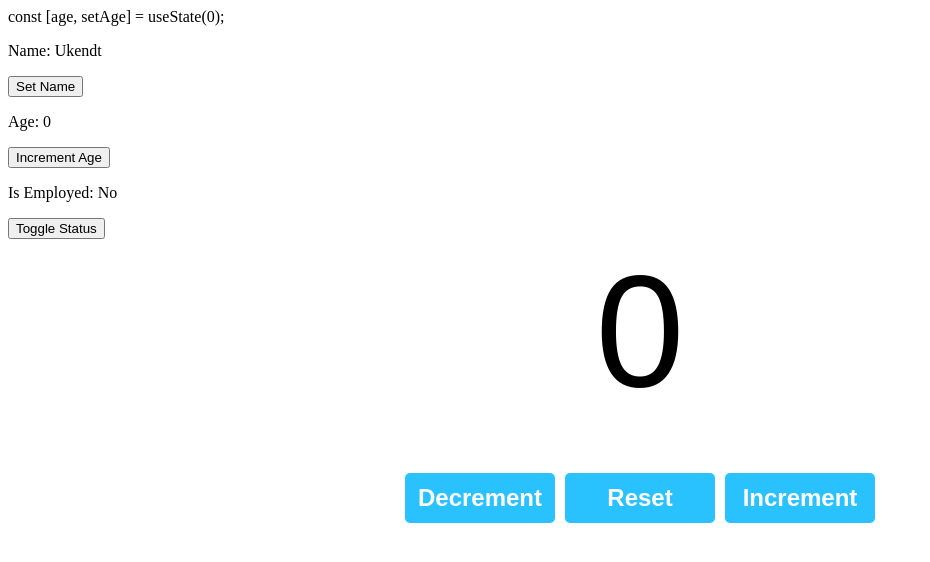
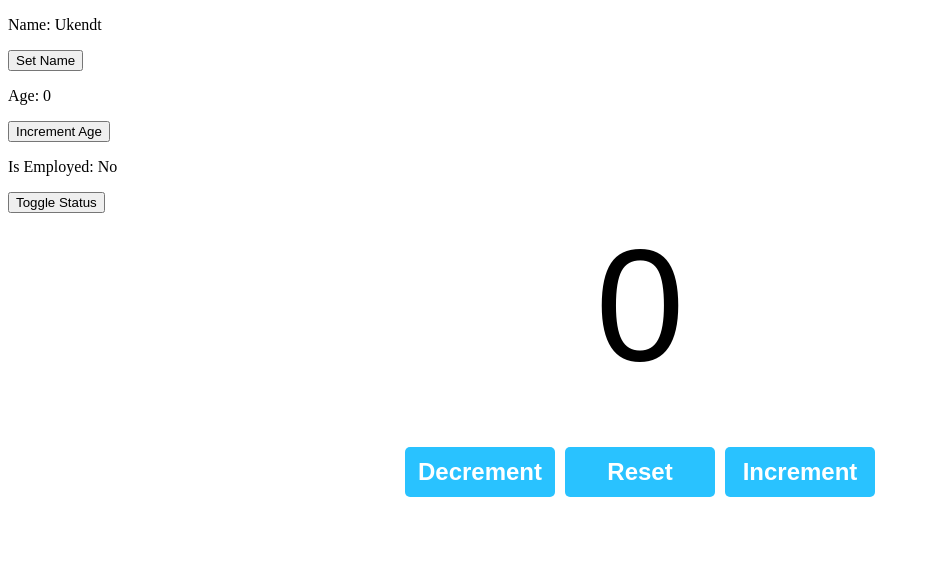
Before and after one commit to MiladFahham/learning-hooks, a React (Vite) app: page / in a window 1280 px wide. Shown: the top 562 px of the page, without its empty margins (0-930 px from the left). Built offline with nearby package versions, Linux system fonts and the light colour scheme.

Commit message:
back to og

```diff
--- a/src/MyComponent.jsx
+++ b/src/MyComponent.jsx
@@ -4,7 +4,6 @@ function MyComponent(){
 
     const [name, setName] = useState("Ukendt");
     const [age, setAge] = useState(0);
-    const [quality, setQuality] = useState(0);
     const [isEmployed, setIsEmployed] = useState(false);
 
     const updateName = () => {
@@ -16,14 +15,11 @@ function MyComponent(){
     }
 
     const toggleEmployedStatus = () => {
-        setIsEmployed(!Employed);
+        setIsEmployed(!isEmployed);
     }
 
     return(
         <div>
-            <div>
-            const [age, setAge] = useState(0);
-            </div>
             <p>Name: {name}</p>
             <button onClick={updateName}>Set Name</button>
 
```
